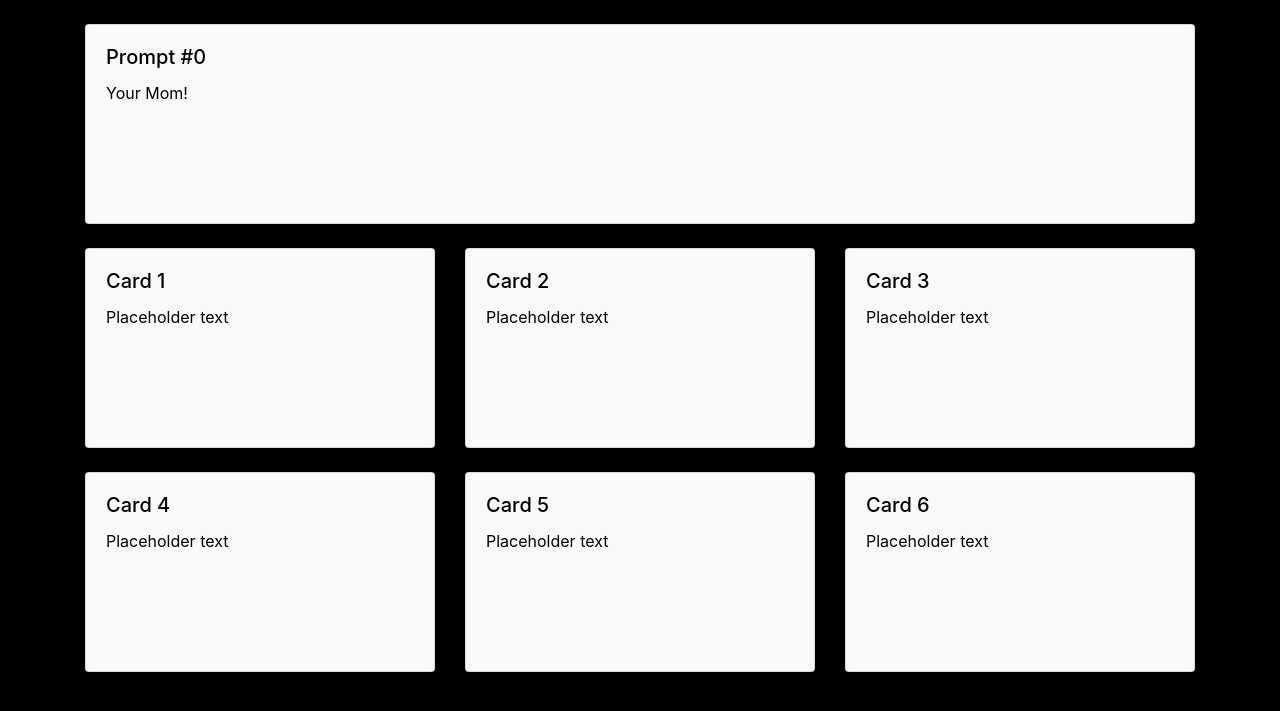
After one commit to mynameishimal/cards-unhumanity, a Flask app: page /question in a window 1280 px wide. The commit adds this page. Shown: the top 711 px of the page. Run offline with Flask 3, Linux system fonts and the light colour scheme; some libraries are stand-ins or nearby versions.

Commit message:
added question.html, fixed login, instructions.html

```diff
--- a/app.py
+++ b/app.py
@@ -1,21 +1,21 @@
 import hashlib
 import sqlite3
-from flask import Flask, render_template, request, redirect, url_for, session
+from flask import Flask, render_template, request, redirect, url_for, session, jsonify
+import os
 
 app = Flask(__name__)
 
-from database import init_db
+app.secret_key = os.urandom(24)
 
 # In-memory 'database' structures
 users = {}  # This will store user data
 games = {}  # This will store game data
 
-init_db()
-
 
 @app.route('/')
 def index():
     return render_template('index.html')
+
 
 @app.route('/cards')
 def cards():
@@ -35,15 +35,23 @@ def register():
         password = request.form['password']
         hashed_password = hash_password(password)
 
-        conn = sqlite3.connect('user_database.db')
+        print("Username:", username)
+        print("Hashed Password:", hashed_password)
+
+        conn = sqlite3.connect('new_user_database.db')
         cursor = conn.cursor()
 
-        cursor.execute("INSERT INTO users (username, password_hash) VALUES (?, ?)", (username, hashed_password))
+        try:
+            cursor.execute("INSERT INTO users (username, password_hash) VALUES (?, ?)", (username, hashed_password))
+            conn.commit()
+            conn.close()
+            return redirect(url_for('login'))
+        except sqlite3.Error as e:
+            print("SQLite error:", e)
+            conn.rollback()  # Rollback any changes if there's an error
+            conn.close()
+            return "Error occurred while registering"
 
-        conn.commit()
-        conn.close()
-
-        return redirect(url_for('login'))
     return render_template('register.html')
 
 
@@ -54,7 +62,7 @@ def login():
         password = request.form['password']
         hashed_password = hash_password(password)
 
-        conn = sqlite3.connect('user_database.db')
+        conn = sqlite3.connect('new_user_database.db')
         cursor = conn.cursor()
 
         cursor.execute("SELECT * FROM users WHERE username = ? AND password_hash = ?", (username, hashed_password))
@@ -64,7 +72,8 @@ def login():
 
         if user:
             # User authenticated, perform login actions
-            return "Login successful"
+            session['username'] = username
+            return render_template("dashboard.html", username=username)
         else:
             return "Invalid credentials"
 
@@ -121,5 +130,15 @@ def get_cards():
     return render_template('cards.html', cards=cards)
 
 
+@app.route('/question')
+def display_question(prompt_num=0, prompt="Your Mom!"):
+    # cards = cards_collection.find()  # Retrieve cards from MongoDB
+    return render_template('question.html', prompt_num=prompt_num, prompt=prompt)
+
+@app.route('/instructions')
+def instructions():
+    return render_template('instructions.html')
+
+
 if __name__ == '__main__':
     app.run(debug=True)
--- /dev/null
+++ b/templates/question.html
@@ -0,0 +1,92 @@
+<!DOCTYPE html>
+<html lang="en">
+<head>
+    <meta charset="UTF-8">
+    <title>Question</title>
+    <!-- Bootstrap CSS -->
+    <link rel="stylesheet" href="https://stackpath.bootstrapcdn.com/bootstrap/4.5.2/css/bootstrap.min.css">
+    <style>
+        body {
+            background-color: black; /* Set background color to black */
+            color: white; /* Set text color to white */
+        }
+
+        /* Ensure all cards have the same height */
+        .card {
+            min-height: 200px; /* Set a minimum height for the cards */
+            background-color: white;
+            color: black;
+            height: 100%; /* Use 100% height for consistent box size */
+        }
+    </style>
+</head>
+<body>
+
+<!-- Cards -->
+<div class="container mt-4">
+    <div class="row">
+        <div class="col-md-12 mb-4">
+            <div class="card bg-light">
+                <div class="card-body">
+                    <h5 class="card-title">Prompt #{{ prompt_num }}</h5>
+                    <p class="card-text">{{ prompt }}</p>
+                </div>
+            </div>
+        </div>
+    </div>
+    <div class="row">
+        <!-- First row of cards -->
+        <div class="col-md-4 mb-4">
+            <div class="card bg-light">
+                <div class="card-body">
+                    <h5 class="card-title">Card 1</h5>
+                    <p class="card-text">Placeholder text</p>
+                </div>
+            </div>
+        </div>
+        <div class="col-md-4 mb-4">
+            <div class="card bg-light">
+                <div class="card-body">
+                    <h5 class="card-title">Card 2</h5>
+                    <p class="card-text">Placeholder text</p>
+                </div>
+            </div>
+        </div>
+        <div class="col-md-4 mb-4">
+            <div class="card bg-light">
+                <div class="card-body">
+                    <h5 class="card-title">Card 3</h5>
+                    <p class="card-text">Placeholder text</p>
+                </div>
+            </div>
+        </div>
+        <!-- Second row of cards -->
+        <div class="col-md-4 mb-4">
+            <div class="card bg-light">
+                <div class="card-body">
+                    <h5 class="card-title">Card 4</h5>
+                    <p class="card-text">Placeholder text</p>
+                </div>
+            </div>
+        </div>
+        <div class="col-md-4 mb-4">
+            <div class="card bg-light">
+                <div class="card-body">
+                    <h5 class="card-title">Card 5</h5>
+                    <p class="card-text">Placeholder text</p>
+                </div>
+            </div>
+        </div>
+        <div class="col-md-4 mb-4">
+            <div class="card bg-light">
+                <div class="card-body">
+                    <h5 class="card-title">Card 6</h5>
+                    <p class="card-text">Placeholder text</p>
+                </div>
+            </div>
+        </div>
+    </div>
+</div>
+
+</body>
+</html>
```
Also changed, not shown: cards-unhumanity-firebase-adminsdk-4muf7-b19030a37f.json (deleted, +0 -13 lines), database.py (+15 -18 lines), templates/dashboard.html (+18 -34 lines), templates/instructions.html (added, +60 -0 lines), templates/styles.css (+6 -2 lines), new_user_database.db (added), user_database.db (deleted).
